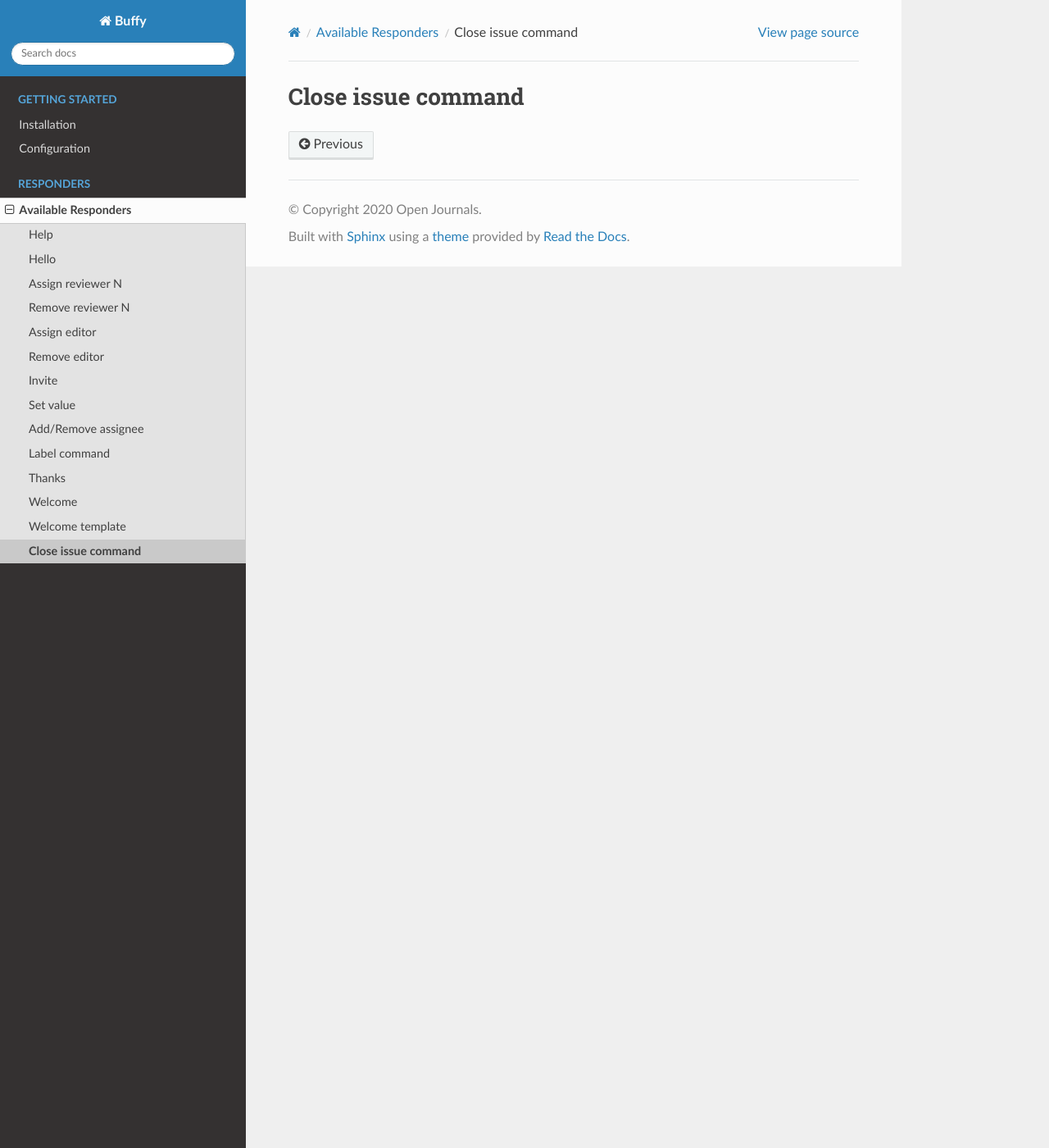
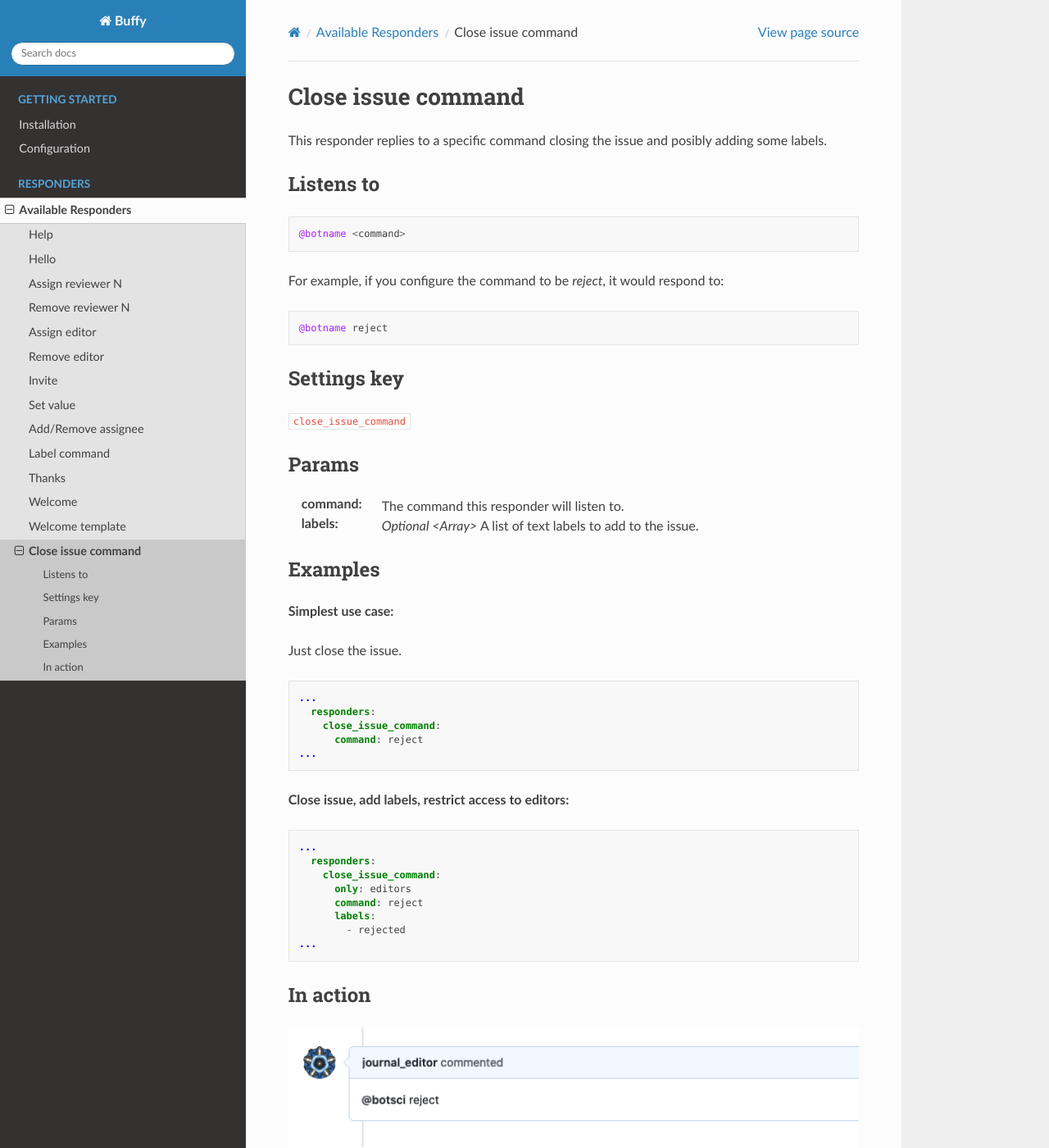
Before and after one commit to openjournals/buffy, a Sphinx documentation site: the page built from docs/responders/close_issue_command.md, in a window 1280 px wide and 1400 px high. Shown: the whole window at 82% size. Built offline with Sphinx 7.4.7 and the Read the Docs theme 2.0.0, drawn with Linux system fonts in a browser that asks for light colours.

Commit message:
add docs for the CloseIssueCommand responder

````diff
--- a/docs/responders/close_issue_command.md
+++ b/docs/responders/close_issue_command.md
@@ -1,2 +1,56 @@
 Close issue command
 ===================
+
+This responder replies to a specific command closing the issue and posibly adding some labels.
+
+## Listens to
+
+```
+@botname <command>
+```
+
+For example, if you configure the command to be _reject_, it would respond to:
+```
+@botname reject
+```
+
+## Settings key
+
+`close_issue_command`
+
+## Params
+
+```eval_rst
+:command: The command this responder will listen to.
+:labels:  *Optional <Array>* A list of text labels to add to the issue.
+```
+
+## Examples
+
+**Simplest use case:**
+
+Just close the issue.
+
+```yaml
+...
+  responders:
+    close_issue_command:
+      command: reject
+...
+```
+
+**Close issue, add labels, restrict access to editors:**
+```yaml
+...
+  responders:
+    close_issue_command:
+      only: editors
+      command: reject
+      labels:
+        - rejected
+...
+```
+
+## In action
+
+![](../images/responders/close_issue_command.png "Close issue command responder in action")
````
Also changed, not shown: docs/images/responders/close_issue_command.png (added).
